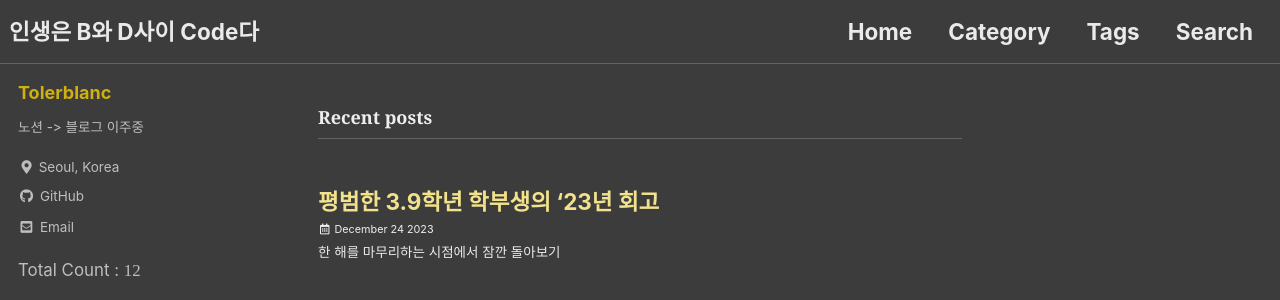
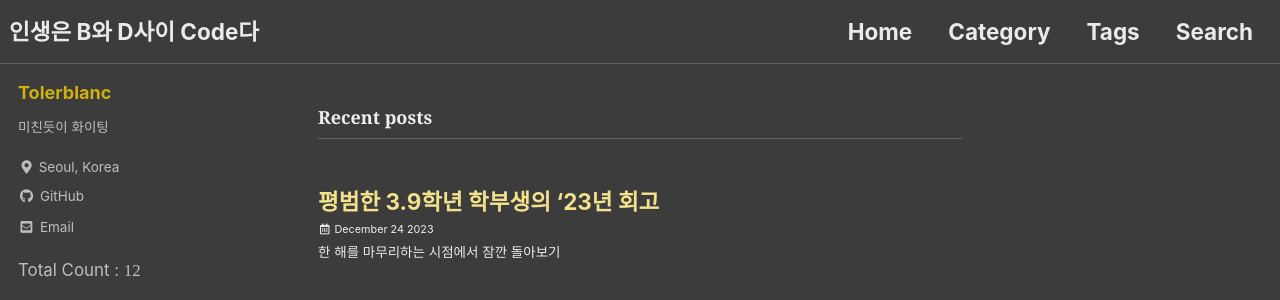
Before and after one commit to Tolerblanc/Tolerblanc.github.io, a Jekyll site: the page built from index.html, in a window 1280 px wide. Shown: the top 300 px of the page. Built offline with Jekyll 4.4.1, drawn with Linux system fonts in a browser that asks for light colours; cached includes are drawn as plain includes; nearby versions of some CDN libraries; some web fonts are replaced; the list of posts is cut into pages by our own code.

Commit message:
fix description and bio

```diff
--- a/_config.yml
+++ b/_config.yml
@@ -21,7 +21,7 @@ title_separator          : "-"
 subtitle                 : # site tagline that appears below site title in masthead
 name                     : "Tolerblanc"
 description              : |
-  오늘 걸어가는 이 길은 가고자 했던 길의 어디쯤일까
+    오늘 걸어가는 이 길은 가고자 했던 길의 어디쯤일까
 
 url                      : "https://Tolerblanc.github.io"
 baseurl                  : # the subpath of your site, e.g. "/blog"
@@ -108,7 +108,9 @@ analytics:
 author:
   name             : "Tolerblanc"
   avatar           : # path of avatar image, e.g. "/assets/images/bio-photo.jpg"
-  bio              : "노션 -> 블로그 이주중"
+  bio              : |
+    미친듯이 화이팅
+
   location         : "Seoul, Korea"
   email            : "hihj070914@icloud.com"
   links:
```
